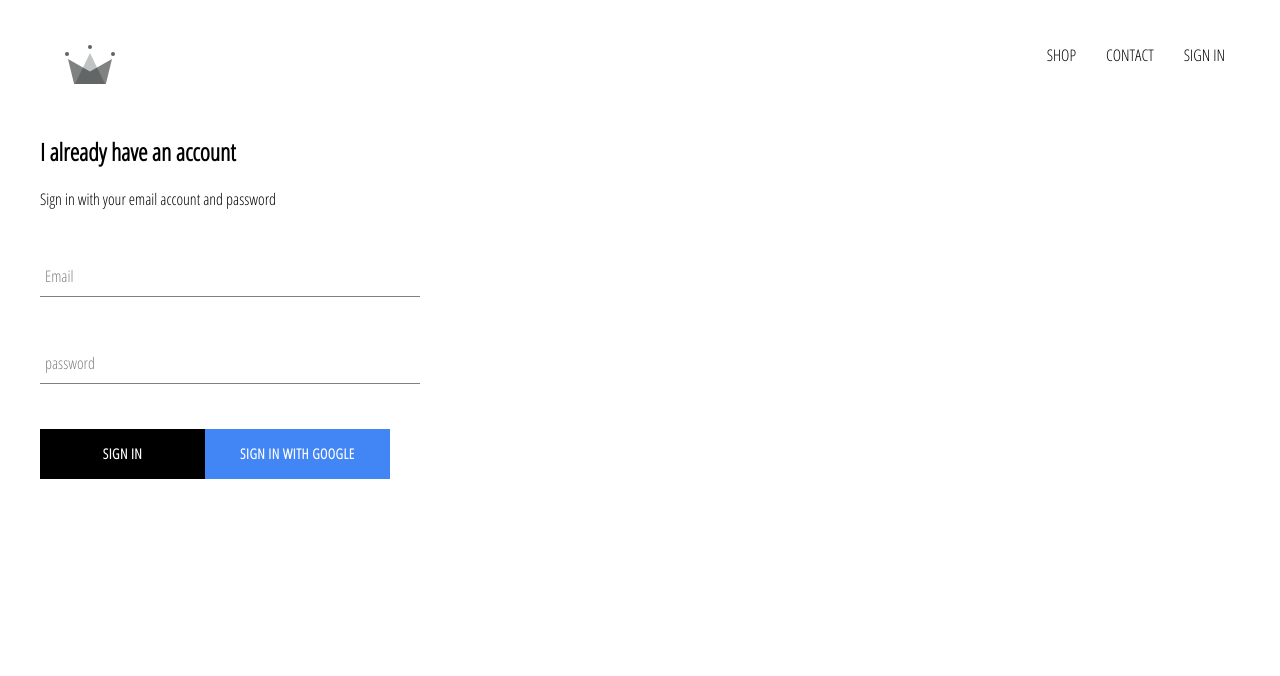
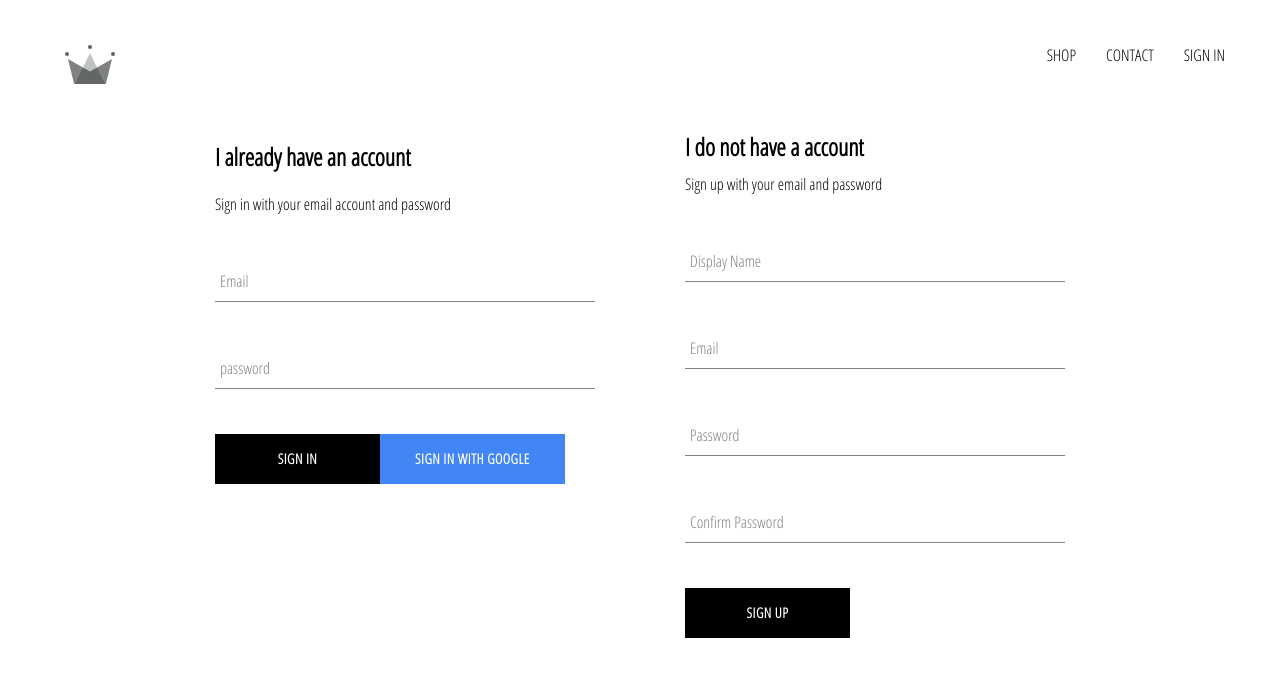
Before and after one commit to Liping7765/e-clothing, a React (Create React App) app: page /signin in a window 1280 px wide. Shown: the top 676 px of the page. Built offline with nearby package versions, Linux system fonts and the light colour scheme; no server answers.

Commit message:
implement firebase utils, included ability to store authenticated user

```diff
--- a/src/App.js
+++ b/src/App.js
@@ -6,7 +6,7 @@
 import ShopPage from './pages/shop/shop.component';
 import Header from "./components/header/header.component";
 import SignInAndSignUpPage from "./pages/sign-in-and-sign-up/sign-in-and-sign-up.component";
-import {auth} from './firebase/firebase.utils';
+import {auth, createUserProfileDocument} from './firebase/firebase.utils';
 
 
 class App extends React.Component {
@@ -21,10 +21,21 @@
   unsubscribeFromAuth = null;
 
   componentDidMount() {
-    this.unsubscribeFromAuth = auth.onAuthStateChanged(user => {
-      this.setState({ currentUser: user });
+    this.unsubscribeFromAuth = auth.onAuthStateChanged(async userAuth => {
+      if(userAuth){
+        const userRef = await createUserProfileDocument(userAuth);
 
-      console.log(user);
+        userRef.onSnapshot(snapShot=>{
+          this.setState({
+            currentUser:{
+              id: snapShot.id,
+              ...snapShot.data()
+            }
+          });
+        });
+     }else{
+        this.setState({currentUser:userAuth});
+      }
     });
   }
 
--- /dev/null
+++ b/src/components/sign-up/sign-up.component.jsx
@@ -0,0 +1,103 @@
+import React from 'react';
+
+import FormInput from '../form-input/form-input.component';
+import CustomButton from '../custom-botton/custom-botton.component';
+
+import { auth, createUserProfileDocument } from '../../firebase/firebase.utils';
+
+import './sign-up.styles.scss';
+
+class SignUp extends React.Component {
+    constructor() {
+        super();
+
+        this.state = {
+            displayName: '',
+            email: '',
+            password: '',
+            confirmPassword: ''
+        };
+    }
+
+    handleSubmit = async event => {
+        event.preventDefault();
+
+        const { displayName, email, password, confirmPassword } = this.state;
+
+        if (password !== confirmPassword) {
+            alert("passwords don't match");
+            return;
+        }
+
+        try {
+            const { user } = await auth.createUserWithEmailAndPassword(
+                email,
+                password
+            );
+
+            await createUserProfileDocument(user, { displayName });
+
+            this.setState({
+                displayName: '',
+                email: '',
+                password: '',
+                confirmPassword: ''
+            });
+        } catch (error) {
+            console.error(error);
+        }
+    };
+
+    handleChange = event => {
+        const { name, value } = event.target;
+
+        this.setState({ [name]: value });
+    };
+
+    render() {
+        const { displayName, email, password, confirmPassword } = this.state;
+        return (
+            <div className='sign-up'>
+                <h2 className='title'>I do not have a account</h2>
+                <span>Sign up with your email and password</span>
+                <form className='sign-up-form' onSubmit={this.handleSubmit}>
+                    <FormInput
+                        type='text'
+                        name='displayName'
+                        value={displayName}
+                        onChange={this.handleChange}
+                        label='Display Name'
+                        required
+                    />
+                    <FormInput
+                        type='email'
+                        name='email'
+                        value={email}
+                        onChange={this.handleChange}
+                        label='Email'
+                        required
+                    />
+                    <FormInput
+                        type='password'
+                        name='password'
+                        value={password}
+                        onChange={this.handleChange}
+                        label='Password'
+                        required
+                    />
+                    <FormInput
+                        type='password'
+                        name='confirmPassword'
+                        value={confirmPassword}
+                        onChange={this.handleChange}
+                        label='Confirm Password'
+                        required
+                    />
+                    <CustomButton type='submit'>SIGN UP</CustomButton>
+                </form>
+            </div>
+        );
+    }
+}
+
+export default SignUp;
--- /dev/null
+++ b/src/components/sign-up/sign-up.styles.scss
@@ -0,0 +1,10 @@
+
+.sign-up {
+  display: flex;
+  flex-direction: column;
+  width: 380px;
+
+  .title {
+    margin: 10px 0;
+  }
+}
--- a/src/firebase/firebase.utils.js
+++ b/src/firebase/firebase.utils.js
@@ -12,7 +12,36 @@
     measurementId: "G-ZED47J7DVK"
 };
 
+
+
+
 firebase.initializeApp(config);
+
+export const createUserProfileDocument = async (userAuth, additionalData) => {
+    if (!userAuth) return;
+
+    const userRef = firestore.doc(`users/${userAuth.uid}`);
+
+    const snapShot = await userRef.get();
+
+    if (!snapShot.exists) {
+        const { displayName, email } = userAuth;
+        const createdAt = new Date();
+        try {
+            await userRef.set({
+                displayName,
+                email,
+                createdAt,
+                ...additionalData
+            });
+        } catch (error) {
+            console.log('error creating user', error.message);
+        }
+    }
+
+    return userRef;
+};
+
 
 export const auth = firebase.auth();
 export const firestore = firebase.firestore();
--- a/src/pages/sign-in-and-sign-up/sign-in-and-sign-up.component.jsx
+++ b/src/pages/sign-in-and-sign-up/sign-in-and-sign-up.component.jsx
@@ -1,12 +1,15 @@
+import React from 'react';
 
-import React from 'react';
-import './sign-in-and-sign-up.component.jsx';
-import SignIn from '../../components/sign-in/sign-in.component.jsx';
+import SignIn from '../../components/sign-in/sign-in.component';
+import SignUp from '../../components/sign-up/sign-up.component';
+
+import './sign-in-and-sign-up.styles.scss';
 
 const SignInAndSignUpPage = () => (
-    <div className='sign-in-and-sign-up'>
-      <SignIn/>
-    </div>
-)
+  <div className='sign-in-and-sign-up'>
+    <SignIn />
+    <SignUp />
+  </div>
+);
 
 export default SignInAndSignUpPage;
--- a/src/pages/sign-in-and-sign-up/sign-in-and-sign-up.styles.scss
+++ b/src/pages/sign-in-and-sign-up/sign-in-and-sign-up.styles.scss
@@ -0,0 +1,6 @@
+.sign-in-and-sign-up {
+  width: 850px;
+  display: flex;
+  justify-content: space-between;
+  margin: 30px auto;
+}
```
